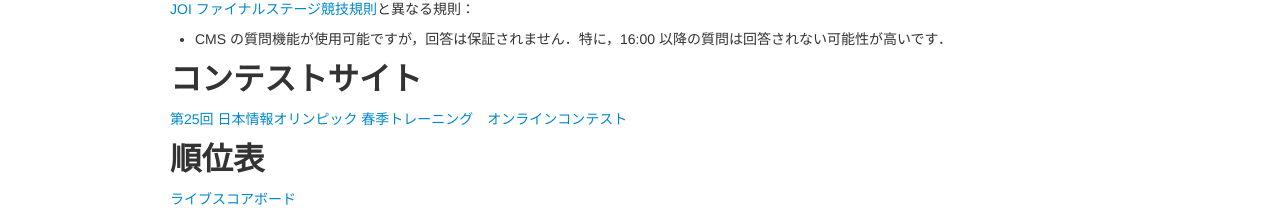
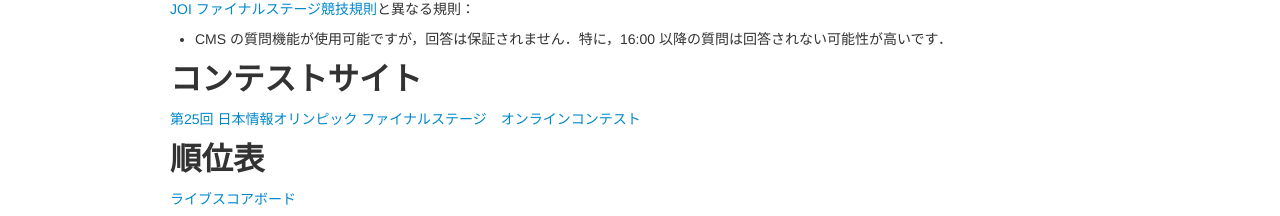
Before and after one commit to jcioi/joi-contests-site, a Jekyll site: the page built from joi-final-2026/index.md, in a window 1280 px wide and 1320 px high. Shown: the part 1101-1317 px from the top of the window. Built offline with Jekyll 4.4.1, drawn with Linux system fonts in a browser that asks for light colours.

Commit message:
fix contest name

```diff
--- a/joi-final-2026/index.md
+++ b/joi-final-2026/index.md
@@ -68,7 +68,7 @@ English version is available [here](./index-en.html).
 
 ## コンテストサイト
 
-[第25回 日本情報オリンピック 春季トレーニング　オンラインコンテスト](https://cms.ioi-jp.org/)
+[第25回 日本情報オリンピック ファイナルステージ　オンラインコンテスト](https://cms.ioi-jp.org/)
 
 ## 順位表
 
```
